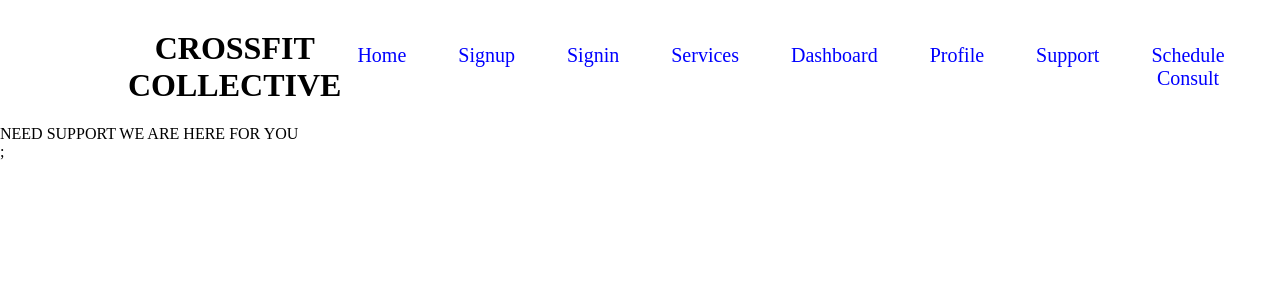
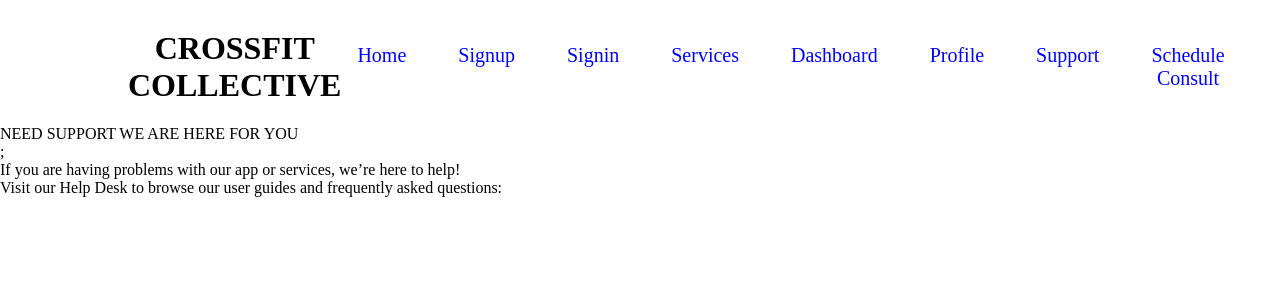
Before and after one commit to Eddahkarambu/Fitness-web-app, a React (Create React App) app: page /Support in a window 1280 px wide. Shown: the top 300 px of the page. Built offline with nearby package versions, Linux system fonts and the light colour scheme.

Commit message:
add support paragraph

```diff
--- a/src/Components/Support.js
+++ b/src/Components/Support.js
@@ -8,6 +8,14 @@ function Support() {
 
       <div className="Support-programs">
         <div className="support">NEED SUPPORT WE ARE HERE FOR YOU</div>;
+        <div className="problem1">
+          If you are having problems with our app or services, we’re here to
+          help!
+        </div>
+        <div className="problem2">
+          Visit our Help Desk to browse our user guides and frequently asked
+          questions:
+        </div>
       </div>
     </div>
   );
```
